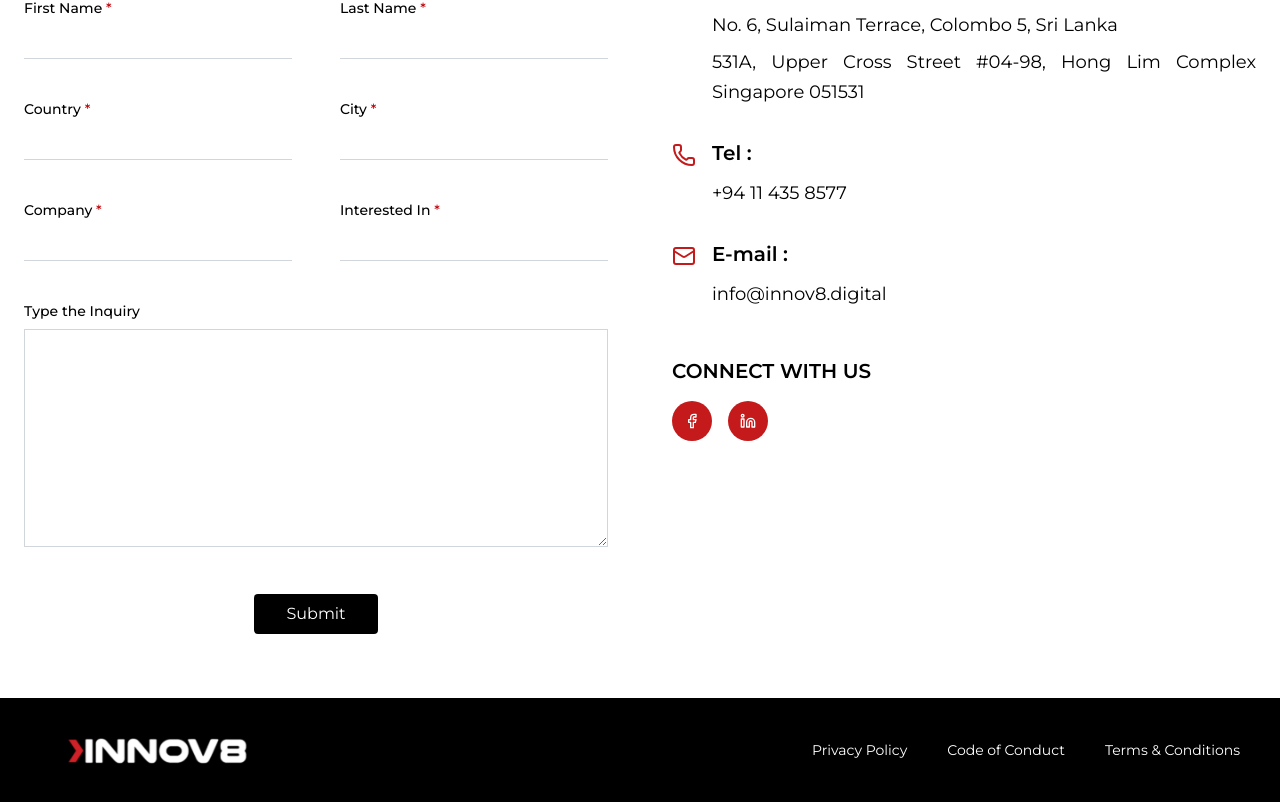
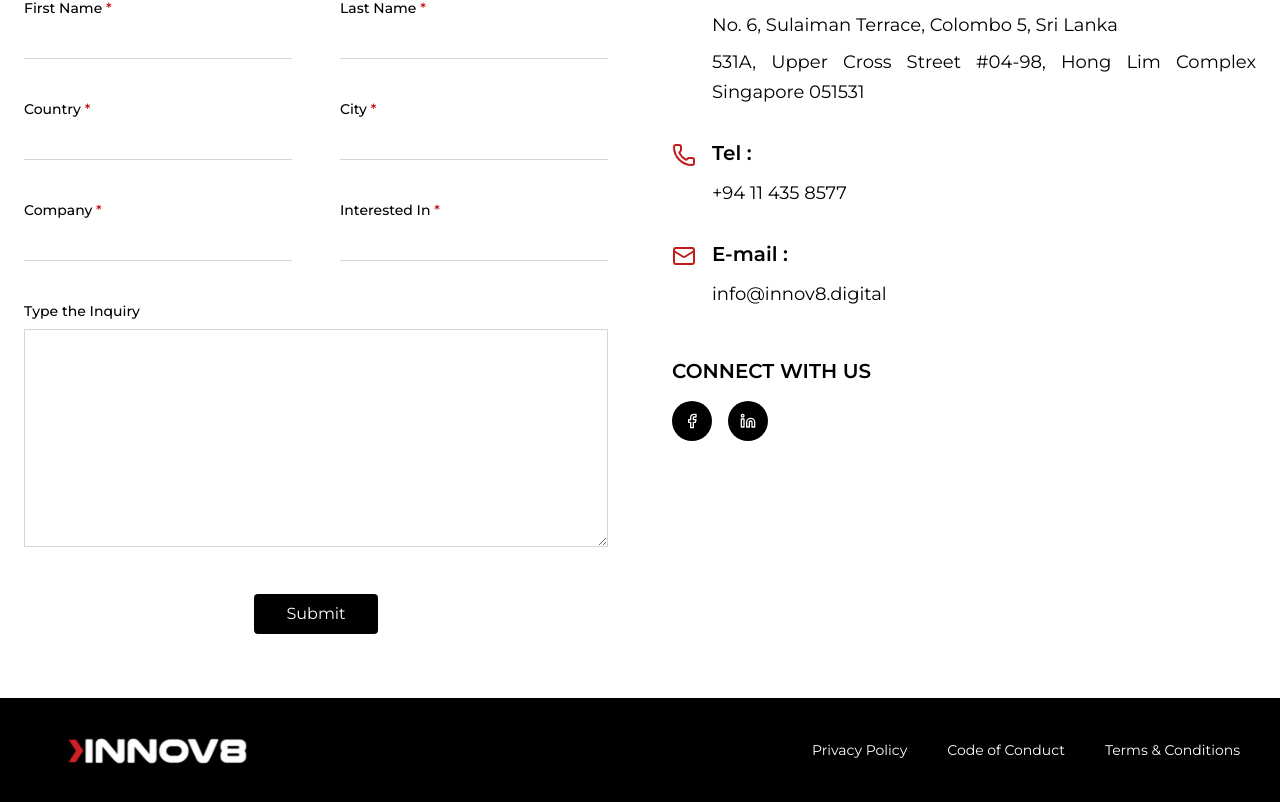
Before and after one commit to ChemyDigi/Innov8, a Next.js app in the folder innov8/: page /contact in a window 1280 px wide. Shown: the part 941-1743 px from the top of the page. Built offline with nearby package versions, Linux system fonts and the light colour scheme.

Commit message:
bugs fixed

```diff
--- a/innov8/components/ContactComponents/VisitUs.tsx
+++ b/innov8/components/ContactComponents/VisitUs.tsx
@@ -57,7 +57,7 @@ export default function VisitUs() {
               href="https://facebook.com"
               target="_blank"
               rel="noopener noreferrer"
-              className="w-10 h-10 rounded-full bg-brand flex items-center justify-center hover:opacity-90 transition-opacity"
+              className="w-10 h-10 rounded-full bg-black flex items-center justify-center hover:opacity-90 transition-opacity"
               aria-label="Facebook"
             >
               <Facebook className="w-4 h-4 text-white" />
@@ -66,7 +66,7 @@ export default function VisitUs() {
               href="https://linkedin.com"
               target="_blank"
               rel="noopener noreferrer"
-              className="w-10 h-10 rounded-full bg-brand flex items-center justify-center hover:opacity-90 transition-opacity"
+              className="w-10 h-10 rounded-full bg-black flex items-center justify-center hover:opacity-90 transition-opacity"
               aria-label="LinkedIn"
             >
               <Linkedin className="w-4 h-4 text-white" />
```
